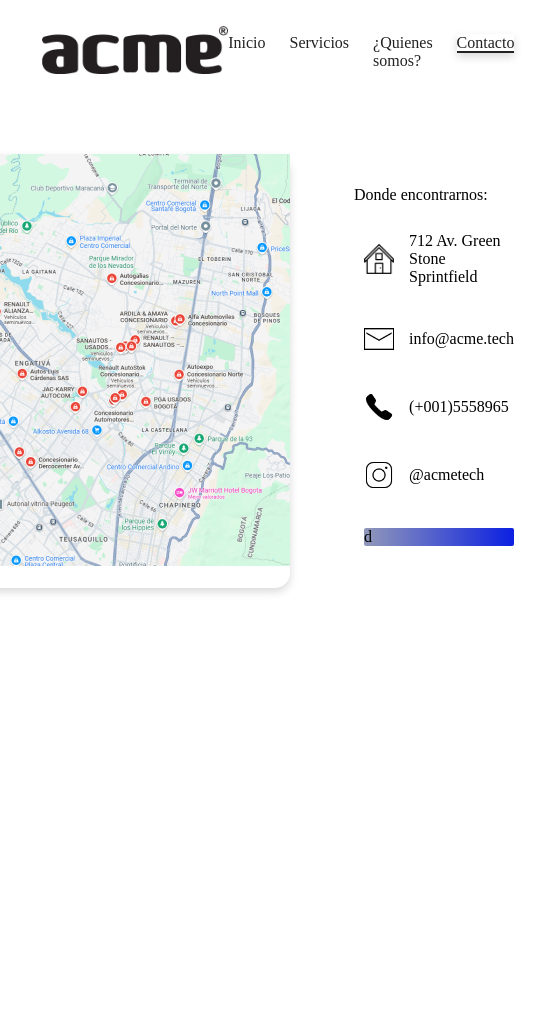
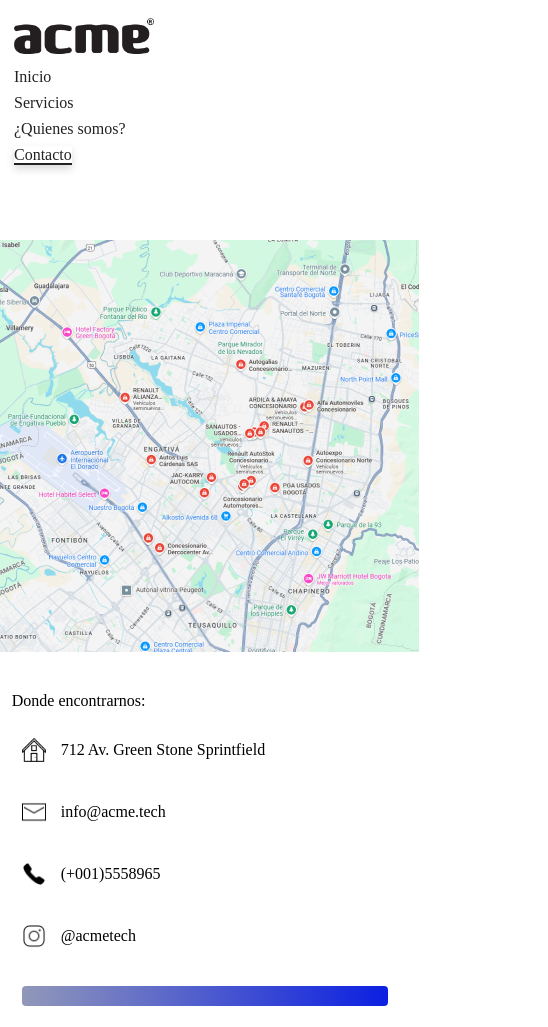
Before and after one commit to Deamacevedo/EXAMEN-HTML-DYLAN-ACEVEDO, a plain HTML site: page html/contacto.html in a window 390 px wide. Shown: the whole page, 548 px wide, since content can reach past the window. Before the commit the page ends 844 px from the top, so only its background shows below. Drawn offline with Linux system fonts and the light colour scheme.

Commit message:
feat: :art: finish project
finish all project css and html

```diff
--- a/html/contacto.html
+++ b/html/contacto.html
@@ -35,7 +35,7 @@
             <div><img src="../icons/correo.png" alt="icono"><span>info@acme.tech</span></div>
             <div><img src="../icons/llamada.png" alt="icono"><span>(+001)5558965</span></div>
             <div><img src="../icons/instagram.png" alt="icono"><span>@acmetech</span></div>
-            <div class="barrita">d</div>
+            <div class="barrita"></div>
         </section>
 
 
--- a/styles/styles.css
+++ b/styles/styles.css
@@ -175,8 +175,6 @@ nav ul li a {
   display: flex;
   flex-direction: column;
   align-items: center;
-  border-radius: 15px;
-  box-shadow: 0 4px 8px rgba(0, 0, 0, 0.15);
 }
 
 .mitad22 {
@@ -204,6 +202,117 @@ nav ul li a {
 }
 
 .barrita {
+  height: 20px;
+  width: 90%;
   background: linear-gradient(to right, #9198b9, #0b20e2);
-  border-radius: 2px;
+  border-radius: 4px;
 }
+
+@media (max-width: 768px) {
+  .header {
+    flex-direction: column;
+    align-items: flex-start;
+    padding: 12px 16px;
+    height: auto;
+    gap: 10px;
+  }
+
+  nav {
+    margin-right: 0;
+    width: 100%;
+  }
+
+  nav ul {
+    flex-direction: column;
+    gap: 12px;
+    width: 100%;
+    align-items: flex-start;
+  }
+
+  .fondo,
+  .bloque-servicios,
+  .bloque-mitad,
+  .bloque-mitad2 {
+    flex-direction: column;
+    gap: 24px;
+    width: 100vw;
+    align-items: center;
+  }
+
+  .fondo img {
+    width: 100vw;
+    height: auto;
+    object-fit: cover;
+  }
+
+  .bloque,
+  .bloque2 {
+    height: auto;
+  }
+
+  .bloque p,
+  .bloque2 p {
+    font-size: 1.1rem;
+    margin: 40px auto;
+    padding: 0 10px;
+    width: 95vw;
+  }
+
+  .contenedor,
+  .mitad,
+  .mitad2,
+  .mitad22 {
+    max-width: 95vw;
+    width: 95vw;
+    padding: 16px 8px;
+  }
+
+  .contenedor img,
+  .mitad img {
+    width: 100px;
+    height: auto;
+  }
+
+  .mitad img {
+    width: 100px;
+    height: 100px;
+  }
+
+  .mitad22 img {
+    width: 24px;
+    height: 24px;
+  }
+
+  .barrita {
+    width: 100%;
+    min-width: 80px;
+  }
+}
+
+@media (max-width: 480px) {
+  .header {
+    padding: 8px 4px;
+  }
+
+  .logo img {
+    height: 36px;
+  }
+
+  nav ul {
+    gap: 8px;
+  }
+
+  .bloque p,
+  .bloque2 p {
+    font-size: 1rem;
+    margin: 24px auto;
+    padding: 0 4px;
+  }
+
+  .contenedor,
+  .mitad,
+  .mitad2,
+  .mitad22 {
+    padding: 8px 2px;
+  }
+}
```
